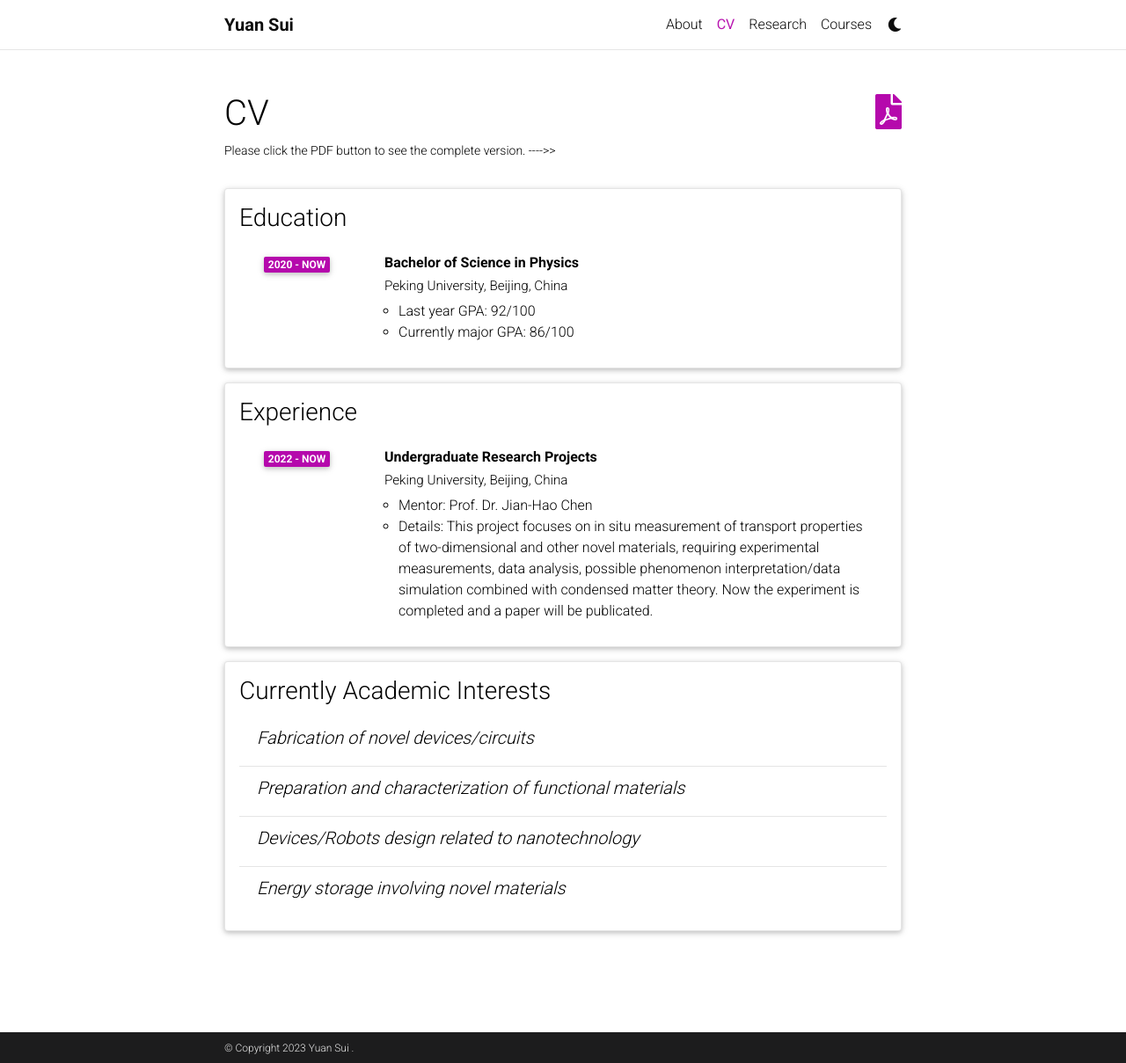
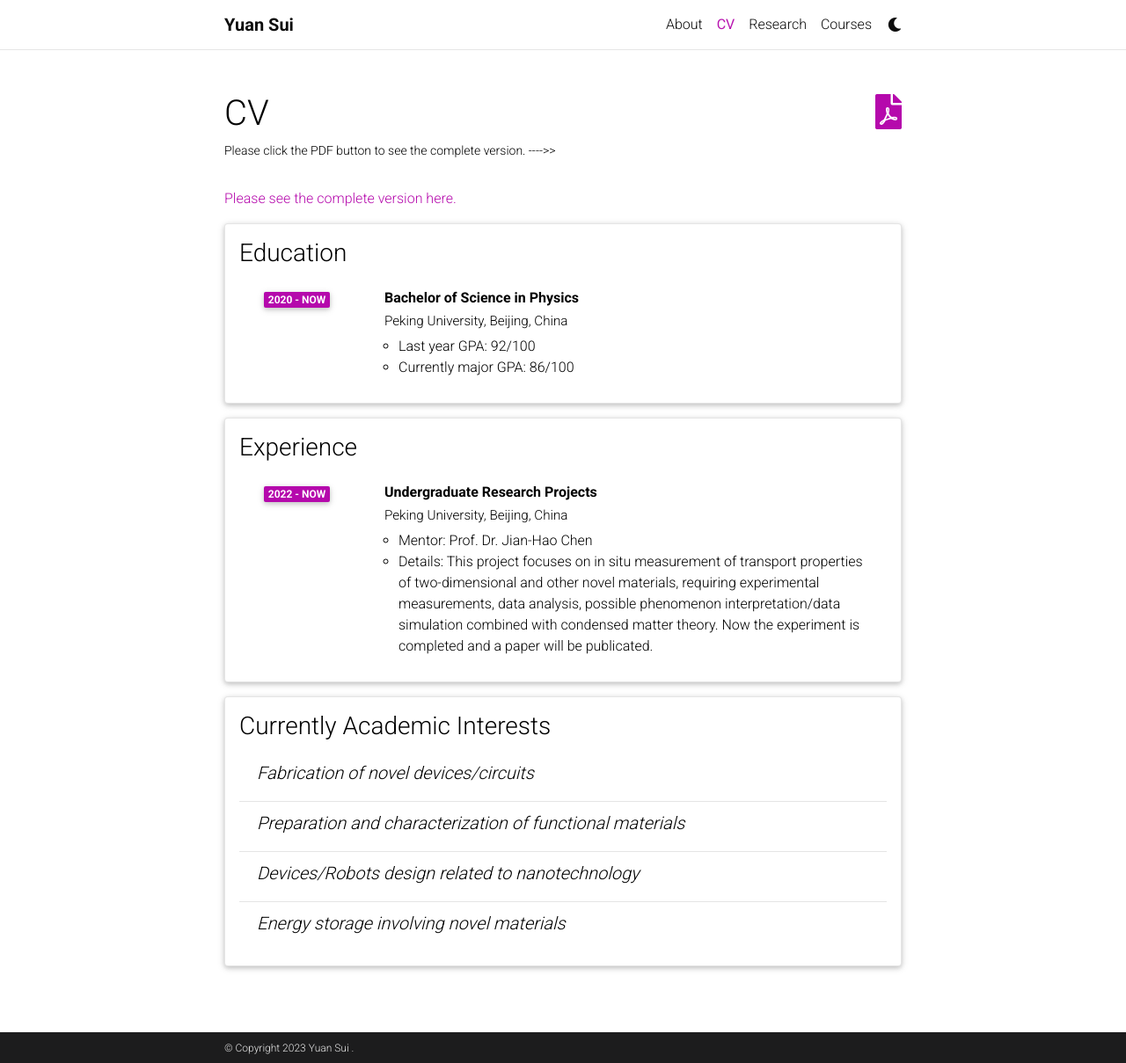
Before and after one commit to sufrepmia/al-folio_theme, a Jekyll site: the page built from _pages/cv.md, in a window 1280 px wide and 1209 px high. Shown: the whole window at 88% size. Built offline with Jekyll 4.4.1, drawn with Linux system fonts in a browser that asks for light colours; comment, search, counter and statistics services are not loaded; a style sheet for code colours, icons or effects is not loaded.

Commit message:
Update cv.html

```diff
--- a/_layouts/cv.html
+++ b/_layouts/cv.html
@@ -10,6 +10,7 @@ layout: default
           </header>
 
           <article>
+            <p><a href="/assets/pdf/CV.pdf">Please see the complete version here.</a></p>
             <div class="cv">
               {% for entry in site.data.cv %}
                 <div class="card mt-3 p-3">
```
